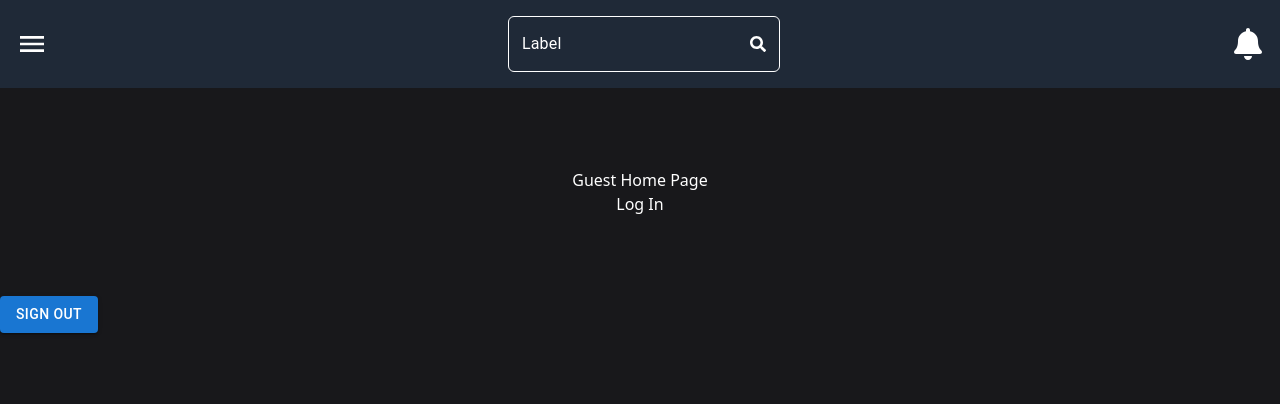
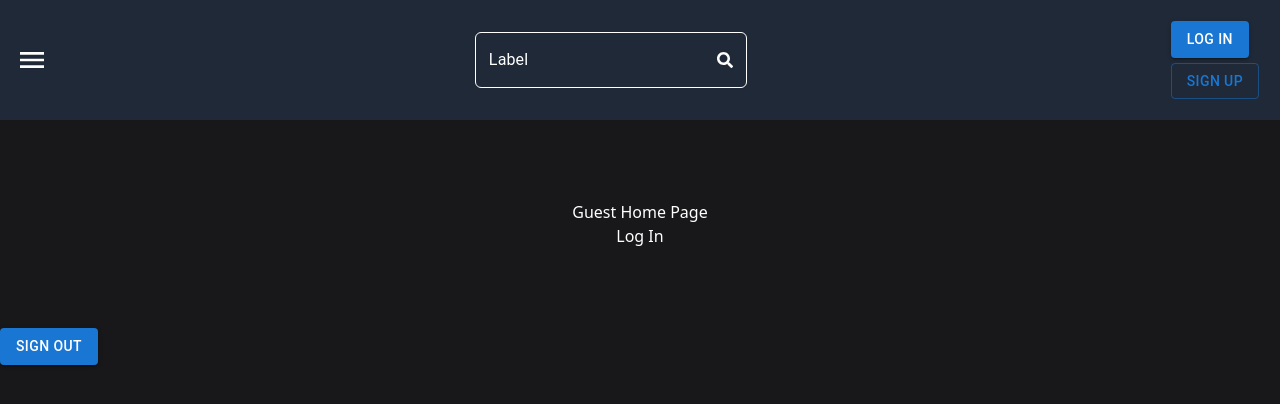
Before and after one commit to AdamAzuddin/cinemate, a Next.js app: page / in a window 1280 px wide. Shown: the top 404 px of the page. Built offline with nearby package versions, Linux system fonts and the light colour scheme; no server answers.

Commit message:
show auth button when guest

```diff
--- a/components/Header.tsx
+++ b/components/Header.tsx
@@ -7,50 +7,22 @@
 import React from "react";
 import { useState, useEffect, useRef } from "react";
 import { IoMdMenu } from "react-icons/io";
-import OverlayMenu from "./OverlayMenu";
 import Button from "@mui/material/Button";
 import { useRouter } from "next/navigation";
 import { FaBell } from "react-icons/fa";
 import Search  from "./Search";
 
+type HeaderProps = {
+  showAuthButton: boolean;
+};
 
-const Header = () => {
+
+const Header = ({ showAuthButton }: HeaderProps) => {
   const [active, setActive] = useState(false);
   // set an empty div element
   const menuRef = useRef<HTMLDivElement>(null);
 
   const router = useRouter();
-
-  useEffect(() => {
-    const handleOutsideClick = (event: any) => {
-      // checks if the menuRef exists and
-      //if the click event target is not contained within the menuRef element
-      if (menuRef.current && !menuRef.current.contains(event.target)) {
-        setActive(false);
-      }
-    };
-
-    //if mouse is clicked
-    document.addEventListener("mousedown", handleOutsideClick);
-    return () => {
-      document.removeEventListener("mousedown", handleOutsideClick);
-    };
-  }, [menuRef]);
-
-  useEffect(() => {
-    // body is not scrollable when menu is in
-    // active state
-    document.body.style.overflow = active ? "hidden" : "auto";
-  }, [active]);
-
-  useEffect(() => {
-    // root html element is unscrollable if menu active
-    document.documentElement.style.overflow = active ? "hidden" : "auto";
-  });
-
-  const handleMenuClick = () => {
-    setActive(!active);
-  };
 
   return (
     <header  className="flex items-center justify-between bg-gray-800 p-4">
@@ -58,9 +30,26 @@ const Header = () => {
         <IoMdMenu  size={32} color="white"/>
         <Search/>
       </div>
-      <div>
-        <FaBell size={32} color="white"/>
-      </div>
+      {showAuthButton && (
+            <div>
+              <div style={{ margin: "5px" }}>
+                <Button
+                  variant="contained"
+                  onClick={() => router.push("/sign-in")}
+                >
+                  Log in
+                </Button>
+              </div>
+              <div style={{ margin: "5px" }}>
+                <Button
+                  variant="outlined"
+                  onClick={() => router.push("/sign-up")}
+                >
+                  Sign up
+                </Button>
+              </div>
+            </div>
+          )}
     </header>
   );
 };
--- a/components/Layout.tsx
+++ b/components/Layout.tsx
@@ -18,7 +18,7 @@ const Layout = ({ children, title = 'Default Title' }: Props) => {
 
   return (
     <>
-      <Header />
+      <Header showAuthButton={showAuthButton}/>
       <main>{children}</main>
     </>
   );
```
